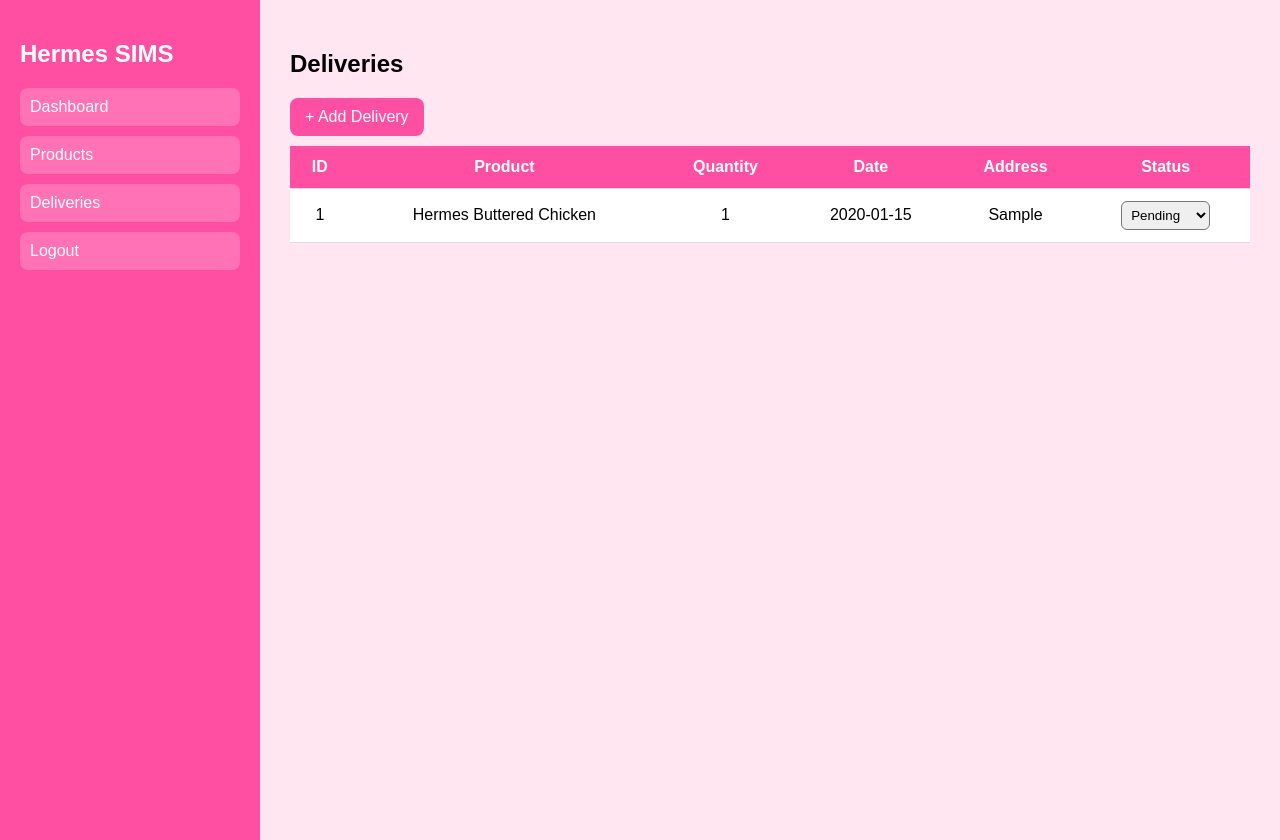
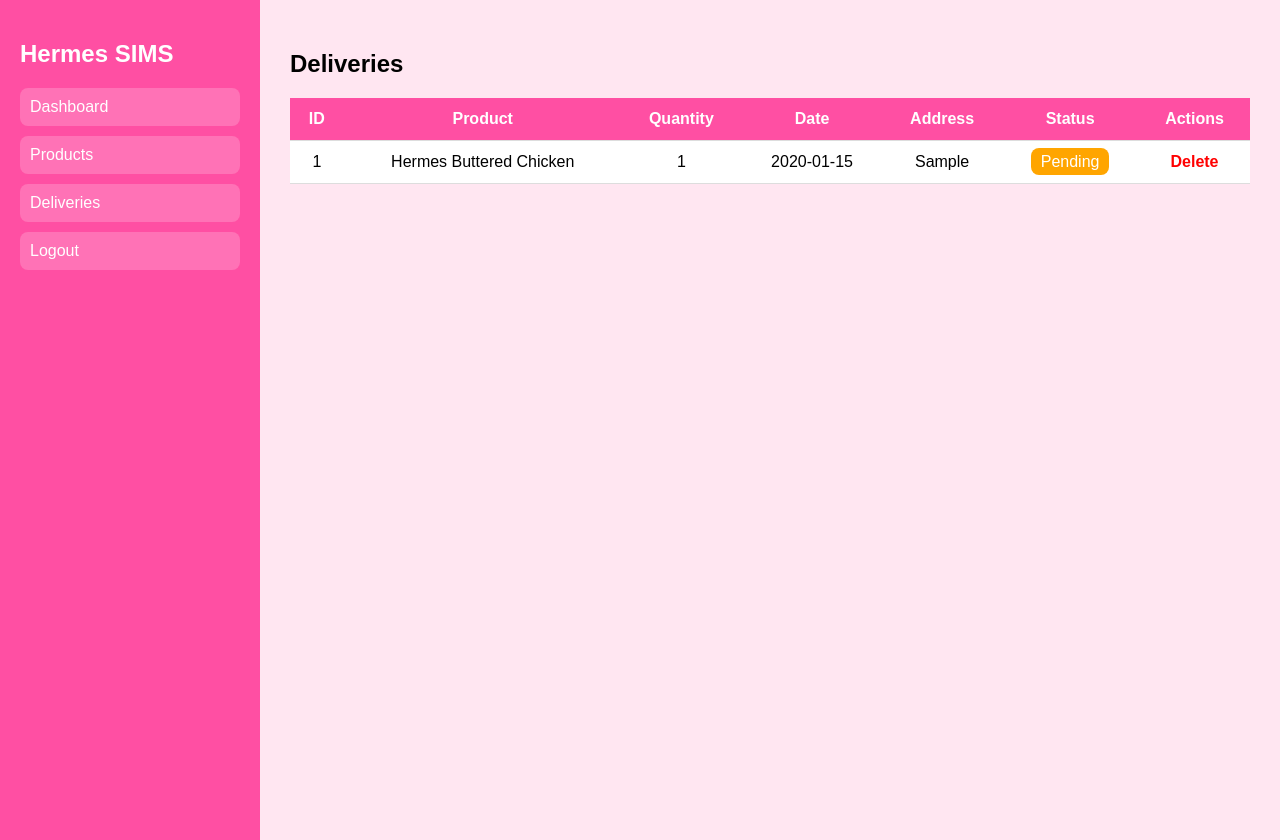
Before and after one commit to noonereally12/HERMES_SIMS, a PHP site: page /deliveries.php in a window 1280 px wide. Run offline with PHP 8.4, Linux system fonts and the light colour scheme; a user stored in the database is signed in; data comes from the database, SQL or seed files in the repository; tables that the repository leaves empty hold one stand-in row (values such as "Sample post").

Commit message:
Updated deliveries delete feature

```diff
--- a/deliveries.php
+++ b/deliveries.php
@@ -45,11 +45,6 @@ $result = mysqli_query($conn, "
             background:rgba(255,255,255,0.2);
         }
 
-        .sidebar a:hover{
-            background:white;
-            color:#ff4fa3;
-        }
-
         .main{
             flex:1;
             padding:30px;
@@ -72,35 +67,18 @@ $result = mysqli_query($conn, "
             color:white;
         }
 
-        .btn{
-            display:inline-block;
-            margin-bottom:10px;
-            padding:10px 15px;
-            background:#ff4fa3;
-            color:white;
-            text-decoration:none;
+        .status{
+            padding:5px 10px;
             border-radius:8px;
         }
 
-        .status{
-            padding:5px 10px;
-            border-radius:8px;
-            display:inline-block;
-        }
+        .pending{ background:orange; color:white; }
+        .delivered{ background:green; color:white; }
 
-        .pending{
-            background:orange;
-            color:white;
-        }
-
-        .delivered{
-            background:green;
-            color:white;
-        }
-
-        select{
-            padding:5px;
-            border-radius:6px;
+        .delete-btn{
+            color:red;
+            text-decoration:none;
+            font-weight:bold;
         }
     </style>
 </head>
@@ -119,8 +97,6 @@ $result = mysqli_query($conn, "
 
     <h2>Deliveries</h2>
 
-    <a class="btn" href="add_delivery.php">+ Add Delivery</a>
-
     <table>
         <tr>
             <th>ID</th>
@@ -129,11 +105,11 @@ $result = mysqli_query($conn, "
             <th>Date</th>
             <th>Address</th>
             <th>Status</th>
+            <th>Actions</th>
         </tr>
 
         <?php while($row = mysqli_fetch_assoc($result)) { ?>
         <tr>
-
             <td><?php echo $row['DelID']; ?></td>
             <td><?php echo $row['ProdName']; ?></td>
             <td><?php echo $row['DelQuan']; ?></td>
@@ -141,23 +117,17 @@ $result = mysqli_query($conn, "
             <td><?php echo $row['DelAdd']; ?></td>
 
             <td>
-                <form method="GET" action="update_delivery.php">
-                    <input type="hidden" name="id" value="<?php echo $row['DelID']; ?>">
+                <span class="status <?php echo strtolower($row['DelStatus']); ?>">
+                    <?php echo $row['DelStatus']; ?>
+                </span>
+            </td>
 
-                    <select name="status" onchange="this.form.submit()">
-
-                        <option value="Pending"
-                        <?php if($row['DelStatus']=="Pending") echo "selected"; ?>>
-                            Pending
-                        </option>
-
-                        <option value="Delivered"
-                        <?php if($row['DelStatus']=="Delivered") echo "selected"; ?>>
-                            Delivered
-                        </option>
-
-                    </select>
-                </form>
+            <td>
+                <a class="delete-btn"
+                   href="delete_delivery.php?id=<?php echo $row['DelID']; ?>"
+                   onclick="return confirm('Delete this delivery?')">
+                   Delete
+                </a>
             </td>
 
         </tr>
```
Also changed, not shown: delete_delivery.php (added, +16 -0 lines).
